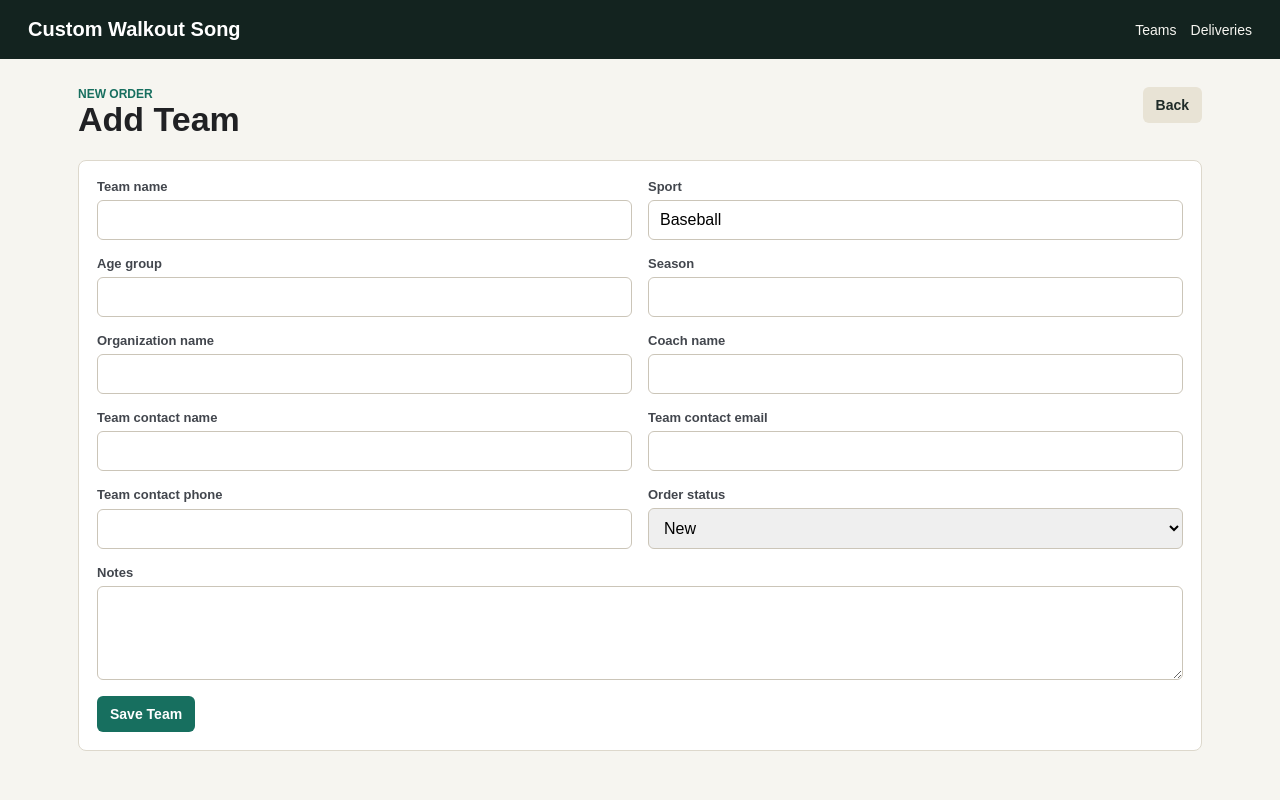
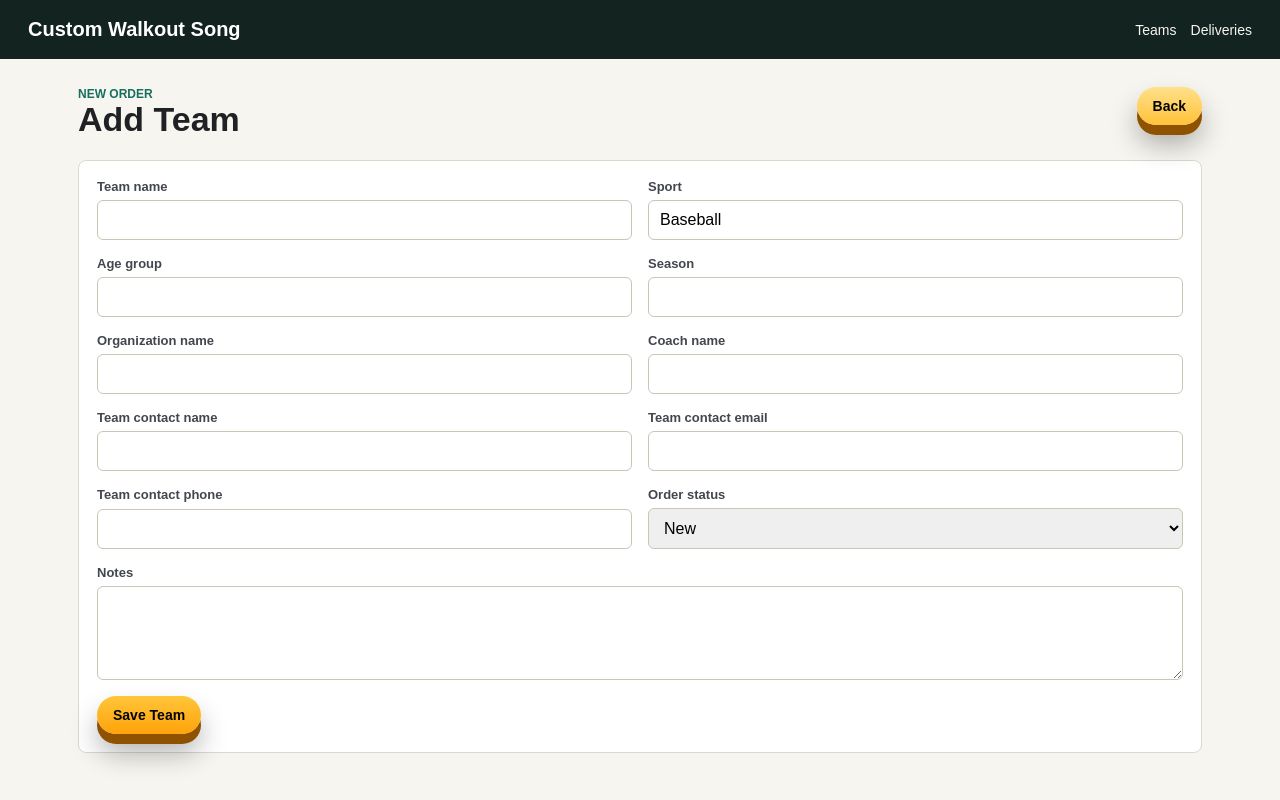
Before and after one commit to CHolmes143/customwalkoutsongs, a Next.js app: page /teams/new in a window 1280 px wide. Built offline with nearby package versions, Linux system fonts and the light colour scheme.

Commit message:
Standardize site button styling

```diff
--- a/app/globals.css
+++ b/app/globals.css
@@ -109,6 +109,34 @@ a {
   text-indent: -9999px;
 }
 
+.landing-cta,
+.order-submit,
+.venmo-payment-panel a,
+.order-sample-button,
+.sample-card,
+.button {
+  background: linear-gradient(180deg, #ffc63a 0%, #ffa20a 100%);
+  border: 0;
+  border-radius: 999px;
+  box-shadow: 0 10px 0 #8f5200, 0 18px 28px rgba(0, 0, 0, 0.32);
+  color: #050505;
+  cursor: pointer;
+  font-weight: 900;
+  text-decoration: none;
+  transition: transform 0.16s ease, box-shadow 0.16s ease, filter 0.16s ease;
+}
+
+.landing-cta:hover,
+.order-submit:hover,
+.venmo-payment-panel a:hover,
+.order-sample-button:hover,
+.sample-card:hover,
+.button:hover {
+  box-shadow: 0 7px 0 #8f5200, 0 14px 24px rgba(0, 0, 0, 0.36);
+  filter: saturate(1.08);
+  transform: translateY(3px);
+}
+
 .landing-hear-sample {
   align-items: center;
   background: #050505;
@@ -136,12 +164,8 @@ a {
 
 .hero-player {
   align-items: center;
-  background: linear-gradient(180deg, #ffbd2e 0%, #f4a30b 100%);
-  border-radius: 14px;
-  color: #050505;
   display: flex;
   font-size: clamp(10px, 1.25vw, 23px);
-  font-weight: 900;
   height: 4.5%;
   justify-content: center;
   left: 55.7%;
@@ -152,6 +176,20 @@ a {
   top: 39.1%;
   white-space: nowrap;
   width: 41.4%;
+}
+
+.individual-basic,
+.team-order,
+.close-learn {
+  align-items: center;
+  display: flex;
+  font-size: clamp(10px, 1.45vw, 24px);
+  justify-content: center;
+  line-height: 1;
+  padding: 0 1.4%;
+  text-align: center;
+  text-indent: 0;
+  white-space: nowrap;
 }
 
 .landing-music-style-line {
@@ -423,11 +461,6 @@ a {
 
 .order-sample-button {
   align-items: center;
-  background: #050505;
-  border: 2px solid rgba(255, 255, 255, 0.86);
-  border-radius: 14px;
-  color: white;
-  cursor: pointer;
   display: flex;
   flex-direction: column;
   gap: 6px;
@@ -442,7 +475,7 @@ a {
 }
 
 .order-sample-button small {
-  color: #ffb01f;
+  color: #050505;
   font-size: 13px;
   font-weight: 900;
   text-transform: uppercase;
@@ -455,15 +488,8 @@ a {
 
 .order-submit {
   align-items: center;
-  background: linear-gradient(180deg, #ffd15a 0%, #ffad1b 52%, #f28b00 100%);
-  border: 0;
-  border-radius: 999px;
-  box-shadow: 0 14px 0 #8a4c00, 0 22px 34px rgba(5, 5, 5, 0.28);
-  color: #050505;
-  cursor: pointer;
   display: flex;
   font-size: clamp(19px, 4.4vw, 26px);
-  font-weight: 900;
   gap: 12px;
   justify-content: center;
   margin-top: 24px;
@@ -487,9 +513,8 @@ a {
 }
 
 .order-submit:hover {
-  box-shadow: 0 10px 0 #8a4c00, 0 18px 30px rgba(5, 5, 5, 0.34);
-  filter: saturate(1.08);
-  transform: translateY(4px);
+  box-shadow: 0 7px 0 #8f5200, 0 14px 24px rgba(0, 0, 0, 0.36);
+  transform: translateY(3px);
 }
 
 .order-submit:hover::before {
@@ -553,17 +578,11 @@ a {
 }
 
 .venmo-payment-panel a {
-  background: linear-gradient(180deg, #ffc63a 0%, #ffa20a 100%);
-  border-radius: 999px;
-  box-shadow: 0 10px 0 #8f5200, 0 18px 28px rgba(0, 0, 0, 0.32);
-  color: #050505;
   display: inline-flex;
   font-size: clamp(16px, 2.4vw, 26px);
-  font-weight: 900;
   justify-content: center;
   margin: 0 auto;
   padding: 15px 24px;
-  text-decoration: none;
   width: min(100%, 520px);
 }
 
@@ -668,11 +687,6 @@ a {
 
 .sample-card {
   align-items: center;
-  background: #050505;
-  border: 2px solid rgba(255, 255, 255, 0.88);
-  border-radius: 999px;
-  color: white;
-  cursor: pointer;
   display: flex;
   flex-direction: column;
   gap: 5px;
@@ -689,7 +703,7 @@ a {
 }
 
 .sample-card small {
-  color: #baff66;
+  color: #050505;
   font-size: 10px;
   font-weight: 900;
   text-transform: uppercase;
@@ -801,21 +815,14 @@ h3 {
 }
 
 .button {
-  background: var(--brand);
-  border: 0;
-  border-radius: 6px;
-  color: white;
-  cursor: pointer;
   display: inline-flex;
   font-size: 14px;
-  font-weight: 700;
   justify-content: center;
-  padding: 10px 13px;
+  padding: 11px 16px;
 }
 
 .button.secondary {
-  background: #e8e3d5;
-  color: #1f2b28;
+  background: linear-gradient(180deg, #ffe08a 0%, #ffc23a 100%);
 }
 
 .button.danger {
```
Also changed, not shown: app/page.tsx (+4 -4 lines).
